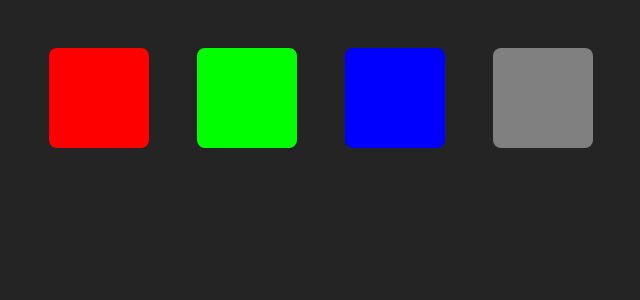
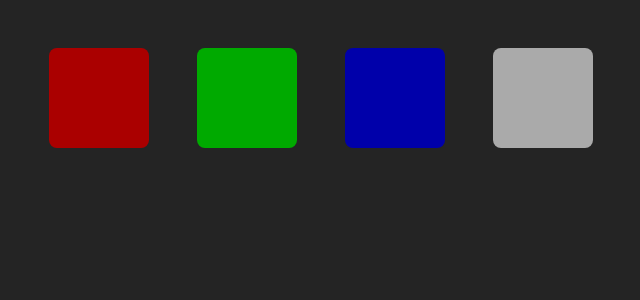
Before and after one commit to ton3l/Historia, a React (Vite) app in the folder app/web/: page / in a window 1280 px wide. Shown: the top 300 px of the page, without its empty margins (319-959 px from the left). Built offline with nearby package versions, Linux system fonts and the light colour scheme.

Commit message:
feat: add tailwind v4 themes, thinking in how to switch them

```diff
--- a/app/web/index.html
+++ b/app/web/index.html
@@ -1,5 +1,5 @@
 <!doctype html>
-<html lang="en">
+<html lang="en" class="dark">
   <head>
     <meta charset="UTF-8" />
     <link rel="icon" type="image/svg+xml" href="/logo-pencil.svg" />
--- a/app/web/src/App.tsx
+++ b/app/web/src/App.tsx
@@ -4,10 +4,10 @@ function App() {
 
   return (
     <div className='container'>
-      <div className='square' id='primary'></div>
-      <div className='square' id='secondary'></div>
-      <div className='square' id='background'></div>
-      <div className='square' id='neutral'></div>
+      <div className='square bg-primary-light dark:bg-primary-dark'></div>
+      <div className='square bg-secondary-light dark:bg-secondary-dark'></div>
+      <div className='square bg-background-light dark:bg-background-dark'></div>
+      <div className='square bg-neutral-light dark:bg-neutral-dark'></div>
     </div>
   )
 }
--- a/app/web/src/styles/App.css
+++ b/app/web/src/styles/App.css
@@ -1,3 +1,6 @@
+@import './index.css';
+@import 'tailwindcss';
+
 #root {
   max-width: 1280px;
   margin: 0 auto;
@@ -28,6 +31,7 @@
 #neutral {
   background-color: #808080;
 }
+
 .container {
   display: flex;
   justify-content: center;
--- a/app/web/src/styles/index.css
+++ b/app/web/src/styles/index.css
@@ -1,4 +1,4 @@
-@import "tailwindcss";
+@import 'tailwindcss';
 
 :root {
     font-family: system-ui, Avenir, Helvetica, Arial, sans-serif;
@@ -15,6 +15,16 @@
     -moz-osx-font-smoothing: grayscale;
 }
 
+@custom-variant dark ( &:where(.dark, .dark *) );
+
 @theme {
+    --color-primary-light: #ff0000;
+    --color-secondary-light: #00ff00;
+    --color-background-light: #0000ff;
+    --color-neutral-light: #808080;
 
+    --color-primary-dark: #aa0000;
+    --color-secondary-dark: #00aa00;
+    --color-background-dark: #0000aa;
+    --color-neutral-dark: #aaaaaa;
 }
```
Lines whose indentation alone changed are shown as unchanged.
